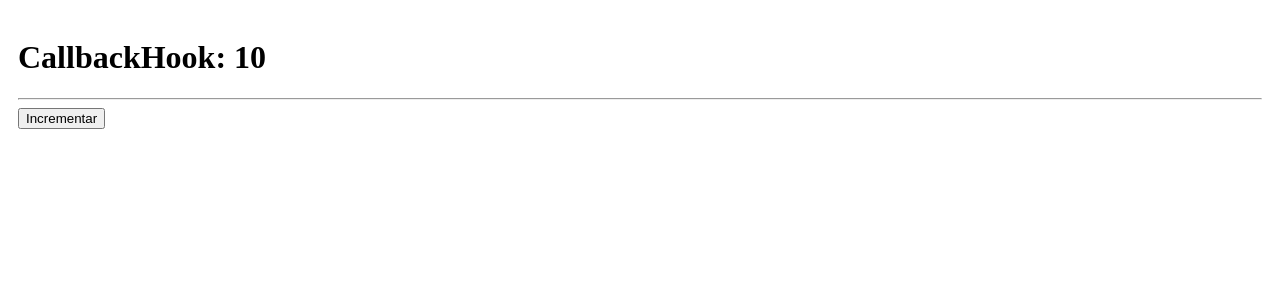
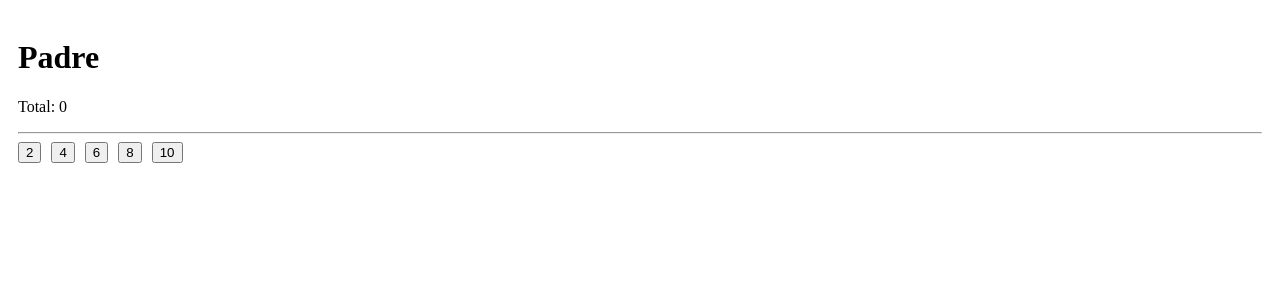
Before and after one commit to Aghent47/hooksApp, a React app: page / in a window 1280 px wide. Shown: the top 300 px of the page. Built offline with nearby package versions, Linux system fonts and the light colour scheme; the HTML template or start-up script is replaced by a standard one.

Commit message:
Tarea Memorize

```diff
--- a/src/06-memos/ShowIncrement.jsx
+++ b/src/06-memos/ShowIncrement.jsx
@@ -1,6 +1,4 @@
 export const ShowIncrement = ({increment}) => {
-
-
 
   return (
     <>
--- /dev/null
+++ b/src/07-tarea-memo/Hijo.jsx
@@ -0,0 +1,16 @@
+import React from "react";
+
+export const Hijo = React.memo(({ numero, incrementar }) => {
+
+    console.log('  Me volví a generar :(  ');
+
+
+    return (
+        <button
+            className="btn btn-primary mr-3"
+            onClick={ () => incrementar( numero ) }
+        >
+            { numero }
+        </button>
+    )
+})
--- /dev/null
+++ b/src/07-tarea-memo/Padre.jsx
@@ -0,0 +1,35 @@
+import { Hijo } from './Hijo'
+import { useCallback, useState } from 'react';
+
+export const Padre = () => {
+
+    const numeros = [2,4,6,8,10];
+    const [valor, setValor] = useState(0);
+
+    const incrementar = useCallback(
+        ( num ) => {
+            setValor( (oldValue) =>  oldValue + num )
+        },
+      [],
+    );
+
+    return (
+        <div>
+            <h1>Padre</h1>
+            <p> Total: { valor } </p>
+
+            <hr />
+
+            {
+                numeros.map( n => (
+                    <Hijo
+                        key={ n }
+                        numero={ n }
+                        incrementar={ incrementar }
+                    />
+                ))
+            }
+            {/* <Hijo /> */}
+        </div>
+    )
+}
--- a/src/main.jsx
+++ b/src/main.jsx
@@ -1,6 +1,7 @@
 import React from 'react';
 import ReactDOM from 'react-dom/client';
-import { CallbackHook } from './06-memos/CallbackHook';
+/* import { CallbackHook } from './06-memos/CallbackHook'; */
+import { Padre } from './07-tarea-memo/Padre';
 /* import { MemorizeHook } from './06-memos/MemorizeHook'; */
 /* import { Memorize } from './06-memos/Memorize'; */
 /* import { FocusScreen } from './04-useRef/FocusScreen'; */
@@ -15,6 +16,6 @@
 
 ReactDOM.createRoot(document.getElementById('root')).render(
   //<React.StrictMode>
-    <CallbackHook/>
+    <Padre/>
   //</React.StrictMode>,
 )
```
